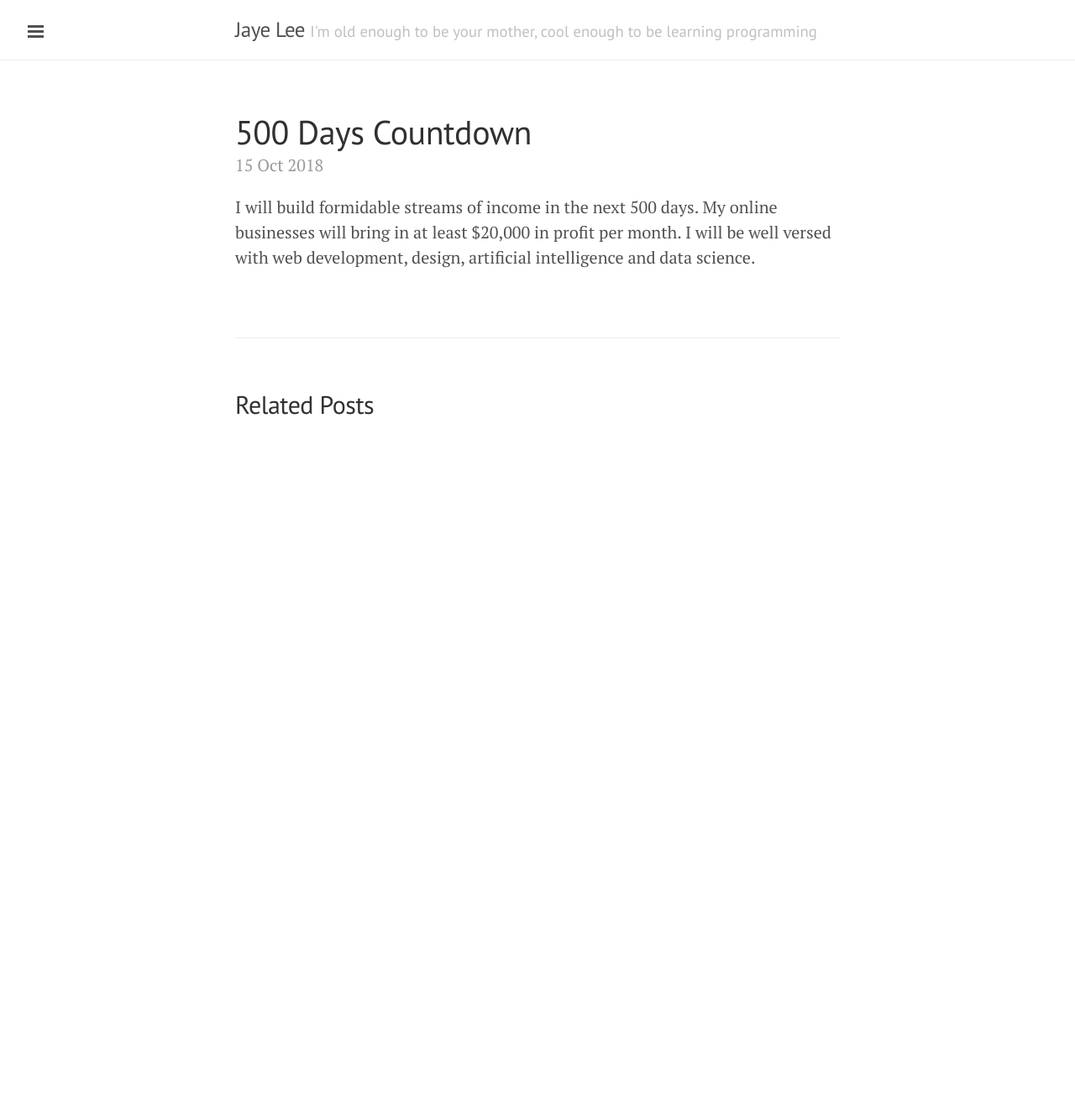
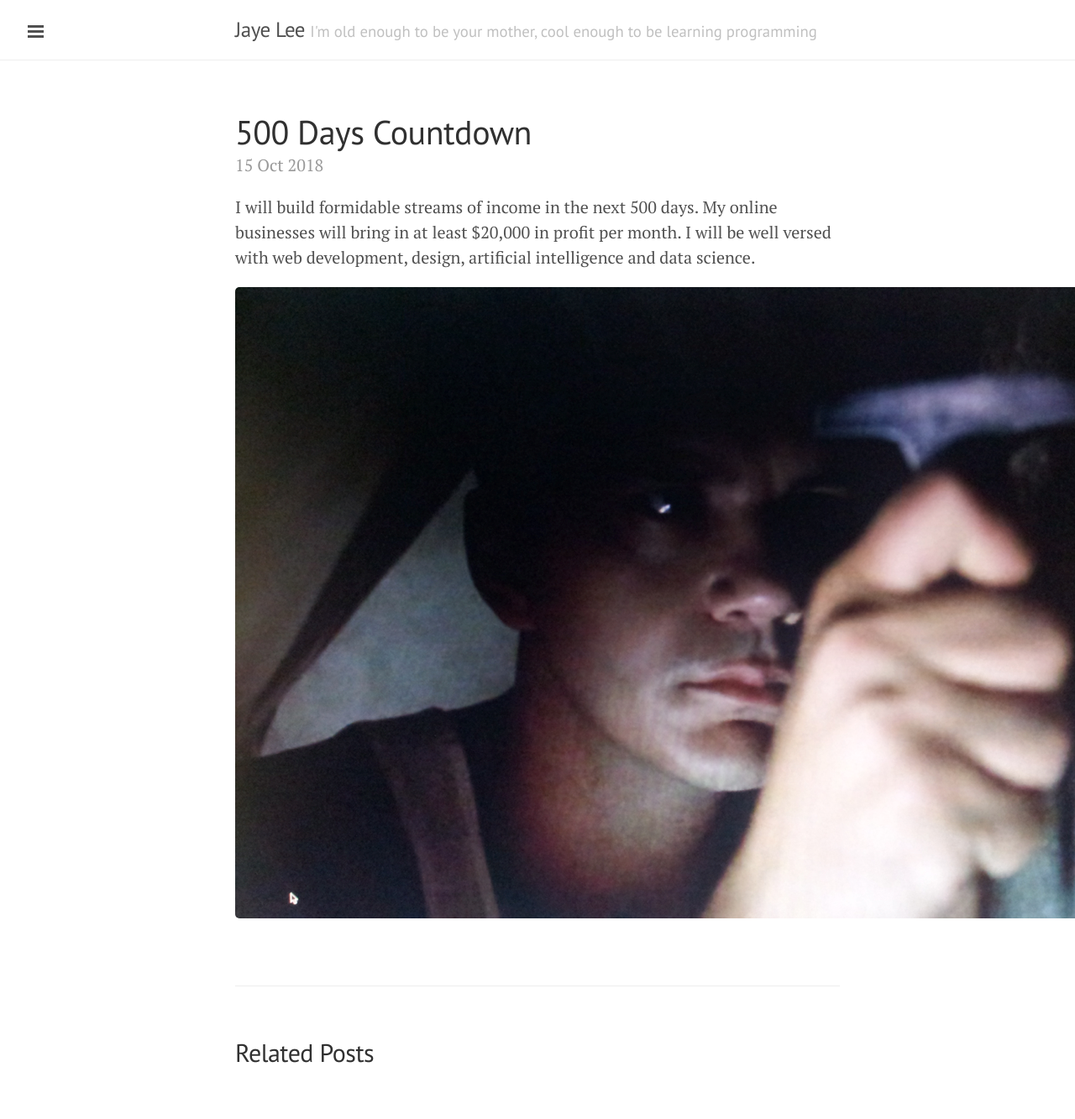
Before and after one commit to jayelee/jayelee.github.io, a Jekyll site: the page built from _posts/2018-10-15-500-days-to-freedom.markdown, in a window 1280 px wide. Shown: the whole page at 84% size. Built offline with Jekyll 4.4.1, drawn with Linux system fonts in a browser that asks for light colours; our own code applies the rules of GitHub Pages for plain Markdown files; before the commit the page ends 900 px from its top, so only the background shows below that.

Commit message:
Updated 500 Days To Freedom

```diff
--- a/_posts/2018-10-15-500-days-to-freedom.markdown
+++ b/_posts/2018-10-15-500-days-to-freedom.markdown
@@ -6,3 +6,5 @@ date: 2018-10-15 14:32:00 Z
 I will build formidable streams of income in the next 500 days.
 My online businesses will bring in at least $20,000 in profit per month.
 I will be well versed with web development, design, artificial intelligence and data science.
+
+![dufresne.png](/uploads/dufresne.png)
```
